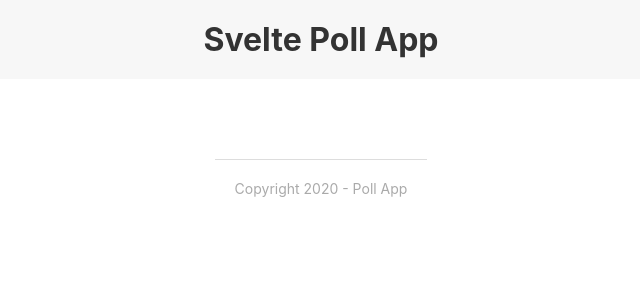
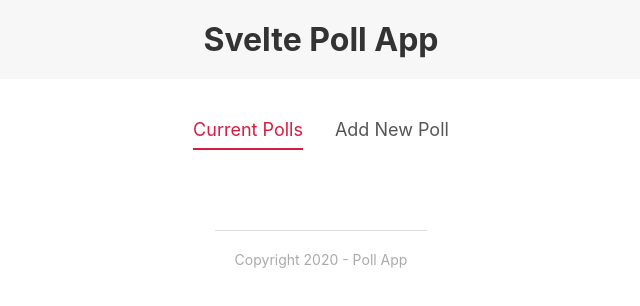
Before and after one commit to ThomasCtnt/svelte-poll-app, a Svelte app: page / in a window 1280 px wide. Shown: the top 306 px of the page, without its empty margins (319-959 px from the left). Built offline with nearby package versions, Linux system fonts and the light colour scheme.

Commit message:
Creates a tab component

```diff
--- a/src/App.svelte
+++ b/src/App.svelte
@@ -1,11 +1,20 @@
 <script>
 	import Header from './components/Header.svelte';
 	import Footer from './components/Footer.svelte';
+	import Tabs from './shared/Tabs.svelte';
+
+	// Tabs
+	let items = ['Current Polls', 'Add New Poll'];
+	let activeItem = 'Current Polls';
+
+	const tabSetActive = (e) => {
+		activeItem = e.detail;
+	}
 </script>
 
 <Header />
 <main>
-
+	<Tabs {items} {activeItem} on:tabChange={tabSetActive} />
 </main>
 <Footer />
 
--- /dev/null
+++ b/src/shared/Tabs.svelte
@@ -0,0 +1,43 @@
+<script>
+    import { createEventDispatcher } from 'svelte';
+    const dispatch = createEventDispatcher();
+
+    export let items;
+    export let activeItem;
+</script>
+
+<div class="tabs">
+    <ul>
+        {#each items as item}
+            <li on:click={() => dispatch('tabChange', item)}>
+                <div class:active={item === activeItem}>{item}</div>
+            </li>
+        {/each}
+    </ul>
+</div>
+
+<style>
+    .tabs {
+        margin-bottom: 40px;
+    }
+
+    ul {
+        display: flex;
+        justify-content: center;
+        padding: 0;
+        list-style-type: none;
+    }
+
+    li {
+        margin: 0 16px;
+        font-size: 18px;
+        color: #555;
+        cursor: pointer;
+    }
+
+    .active {
+        color: #d91b42;
+        border-bottom: 2px solid #d91b42;
+        padding-bottom: 8px;
+    }
+</style>
```
